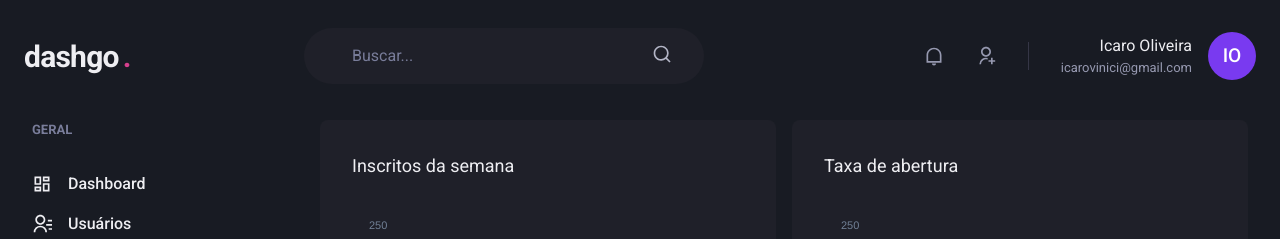
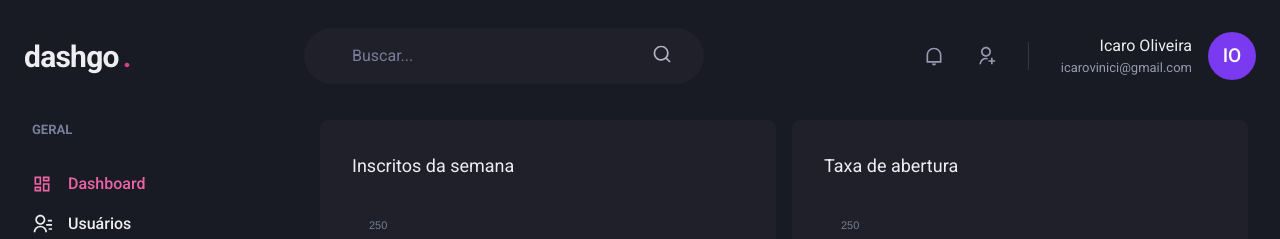
Before and after one commit to icaroov/dashgo, a Next.js app: page /dashboard in a window 1280 px wide. Shown: the top 239 px of the page. Built offline with nearby package versions, Linux system fonts and the light colour scheme.

Commit message:
feat: add active link component

```diff
--- /dev/null
+++ b/src/components/ActiveLink/index.tsx
@@ -0,0 +1,37 @@
+import Link, { LinkProps } from 'next/link'
+import { useRouter } from 'next/router'
+import { cloneElement } from 'react'
+
+interface ActiveLinkProps extends LinkProps {
+  children: React.ReactElement
+  shouldMatchExactPath?: boolean
+}
+
+export default function ActiveLink({
+  children,
+  shouldMatchExactPath = false,
+  ...rest
+}: ActiveLinkProps) {
+  const { asPath } = useRouter()
+
+  let isActive = false
+
+  if (shouldMatchExactPath && (asPath === rest.href || asPath === rest.as)) {
+    isActive = true
+  }
+
+  const startsWithHref = asPath.startsWith(String(rest.href))
+  const startsWithAs = asPath.startsWith(String(rest.as))
+
+  if (!shouldMatchExactPath && (startsWithHref || startsWithAs)) {
+    isActive = true
+  }
+
+  return (
+    <Link {...rest}>
+      {cloneElement(children, {
+        color: isActive ? 'pink.400' : 'gray.50',
+      })}
+    </Link>
+  )
+}
--- a/src/components/Sidebar/NavLink.tsx
+++ b/src/components/Sidebar/NavLink.tsx
@@ -1,5 +1,5 @@
-import Link from 'next/link'
 import { Icon, Link as ChakraLink, Text, LinkProps } from '@chakra-ui/react'
+import ActiveLink from '../ActiveLink'
 
 interface NavLinkProps extends LinkProps {
   icon: React.ElementType
@@ -9,13 +9,13 @@
 
 export default function NavLink({ icon, text, href, ...rest }: NavLinkProps) {
   return (
-    <Link href={href} passHref>
+    <ActiveLink href={href} passHref>
       <ChakraLink display='flex' alignItems='center' {...rest}>
         <Icon as={icon} fontSize='20' />
         <Text fontWeight='medium' ml='4' casing='capitalize'>
           {text}
         </Text>
       </ChakraLink>
-    </Link>
+    </ActiveLink>
   )
 }
--- a/src/components/index.ts
+++ b/src/components/index.ts
@@ -16,3 +16,5 @@
 
 export { default as Pagination } from './Pagination'
 export { default as PaginationItem } from './Pagination/PaginationItem'
+
+export { default as ActiveLink } from './ActiveLink'
```
